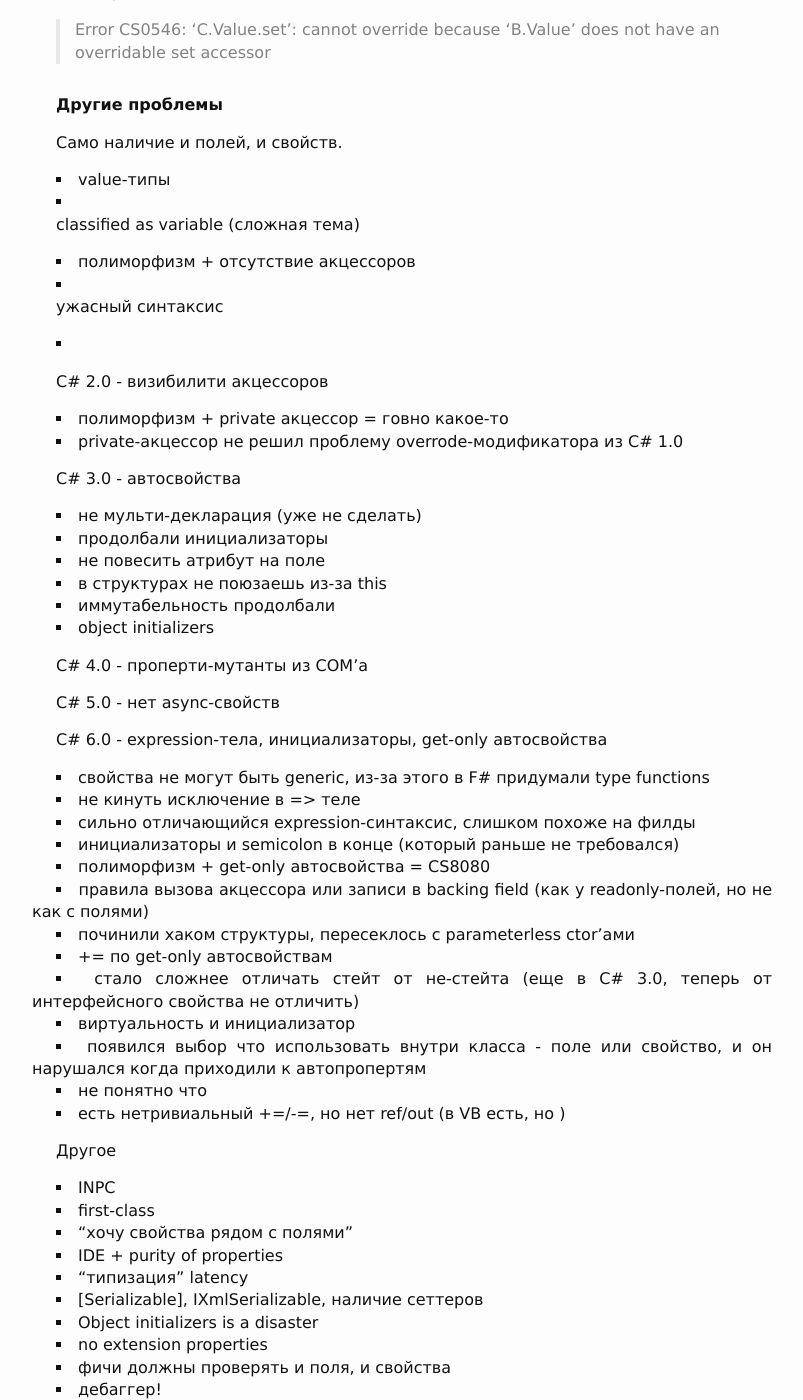
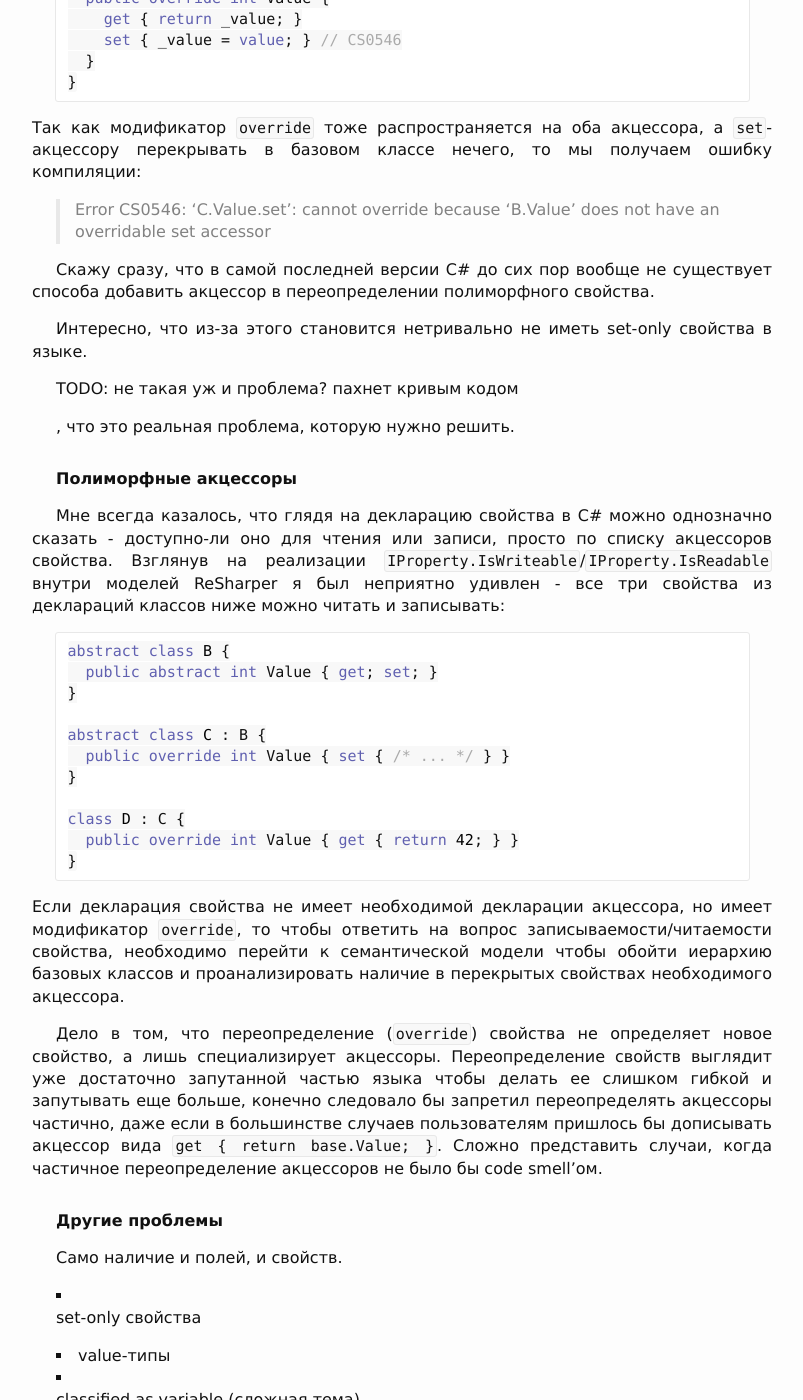
Before and after one commit to controlflow/controlflow.github.io, a Jekyll site: the page built from _posts/2015-04-08-csharp-properties.markdown, in a window 1280 px wide and 1400 px high, scrolled down 8007 px. Shown: the whole window, without its empty margins (238-1041 px from the left). Built offline with Jekyll 4.4.1, drawn with Linux system fonts in a browser that asks for light colours; Markdown is read by kramdown in place of the engine named in the settings; comment, search, counter and statistics services are not loaded; some of the changed text lies outside the part shown.

Commit message:
polyaccessors

````diff
--- a/_posts/2015-04-08-csharp-properties.markdown
+++ b/_posts/2015-04-08-csharp-properties.markdown
@@ -32,6 +32,8 @@ person.Name = "Alex";
 Console.WriteLine(person.Name);
 person.Name += " the cat";
 ```
+
+
 
 Свойства представляю собой члены класса, имеющие имя, декларирующие свой тип, а так же содержащие в себе декларации "акцессоров". Акцессоры немного похожи на декларации методов, за исключением, например, явной декларации типа возвращаемого значения и списка формальных параметров. Существуют два вида акцессоров свойств — getter'ы и setter'ы, вызываемых при обращении к свойствам на чтение и запись соответственно. Возможно, на тот момент это казалось языковым средством неземной красоты, по сравнению со шляпой из пары методов в Java (которую шлепают до сих пор, в 2015 году):
 
@@ -140,10 +142,13 @@ class Person : INamedPerson {
 
 * Не смотря на то, что акцессоры все равно компилируются в тела методов `string get_Name()` и `set_Name(string value)`, в метаданных хранится специальная запись о свойстве, как о единой сущности (аналогично для событий C#), то есть понятие свойства существует для среды исполнения, это не только сущность компилятора C#.
 
+TODO: из-за того, что свойства существуют для рантайма/в метаданных, то их можно проаннотировать.
+
 Как я не пытался структурировать дальнейшие рассуждения, дальше получился просто вброс из обсуждения
 
 и пересечения свойств
 
+TODO: finish!
 
 
 ### Проблемы с value-типами
@@ -157,11 +162,9 @@ struct Box {
 }
 ```
 
-
-
-
-
-
+* Вынуждены ввести понятие classified as a variable
+* readonly поля ведут себя по-разному
+* свойства ведут себя тупее, но неудобнее
 
 ### Разновидности доступа
 
@@ -255,16 +258,47 @@ class C : B {
 
 > Error CS0546: 'C.Value.set': cannot override because 'B.Value' does not have an overridable set accessor
 
+Скажу сразу, что в самой последней версии C# до сих пор вообще не существует способа добавить акцессор в переопределении полиморфного свойства.
+
+Интересно, что из-за этого становится нетривально не иметь set-only свойства в языке.
 
 
 
 
 
 
+TODO: не такая уж и проблема? пахнет кривым кодом
+
+
+, что это реальная проблема, которую нужно решить.
+
+### Полиморфные акцессоры
+
+Мне всегда казалось, что глядя на декларацию свойства в C# можно однозначно сказать - доступно-ли оно для чтения или записи, просто по списку акцессоров свойства. Взглянув на реализации `IProperty.IsWriteable`/`IProperty.IsReadable` внутри моделей ReSharper я был неприятно удивлен - все три свойства из деклараций классов ниже можно читать и записывать:
+
+```c#
+abstract class B {
+  public abstract int Value { get; set; }
+}
+
+abstract class C : B {
+  public override int Value { set { /* ... */ } }
+}
+
+class D : C {
+  public override int Value { get { return 42; } }
+}
+```
+
+Если декларация свойства не имеет необходимой декларации акцессора, но имеет модификатор `override`, то чтобы ответить на вопрос записываемости/читаемости свойства, необходимо перейти к семантической модели чтобы обойти иерархию базовых классов и проанализировать наличие в перекрытых свойствах необходимого акцессора.
+
+Дело в том, что переопределение (`override`) свойства не определяет новое свойство, а лишь специализирует акцессоры. Переопределение свойств выглядит уже достаточно запутанной частью языка чтобы делать ее слишком гибкой и запутывать еще больше, конечно следовало бы запретил переопределять акцессоры частично, даже если в большинстве случаев пользователям пришлось бы дописывать акцессор вида `get { return base.Value; }`. Сложно представить случаи, когда частичное переопределение акцессоров не было бы code smell'ом.
+
 ### Другие проблемы
 
 Само наличие и полей, и свойств.
 
+* set-only свойства
 
 * value-типы
 * classified as variable (сложная тема)
@@ -272,15 +306,19 @@ class C : B {
 * полиморфизм + отсутствие акцессоров
 * ужасный синтаксис
 
-*
+* нет возможности сделегировать реализацию акцессоров
+
+* explicit реализация свойств,
 
 C# 2.0 - визибилити акцессоров
 
 * полиморфизм + private акцессор = говно какое-то
-* private-акцессор не решил проблему overrode-модификатора из C# 1.0
+* private-акцессор не решил проблему overrode-модификатора из C# 1.0 (то же самое с explicit реализацией)
+* модификаторы не могут быть у интерфейсов и
 
 C# 3.0 - автосвойства
 
+* синтаксис и терминология отличается от field-like events
 * не мульти-декларация (уже не сделать)
 * продолбали инициализаторы
 * не повесить атрибут на поле
--- a/_sass/_base.scss
+++ b/_sass/_base.scss
@@ -84,7 +84,7 @@ p {
     text-align: justify;
 }
 
-p + p, ul + p, pre + p, h3 + p, h4 + p {
+p + p, ul + p, pre + p, h3 + p, h4 + p, blockquote + p {
     text-indent: 1.5em;
 }
 
@@ -143,6 +143,7 @@ code {
 
 code {
     padding: 1px 2px;
+    white-space: pre;
 }
 
 pre {
````
